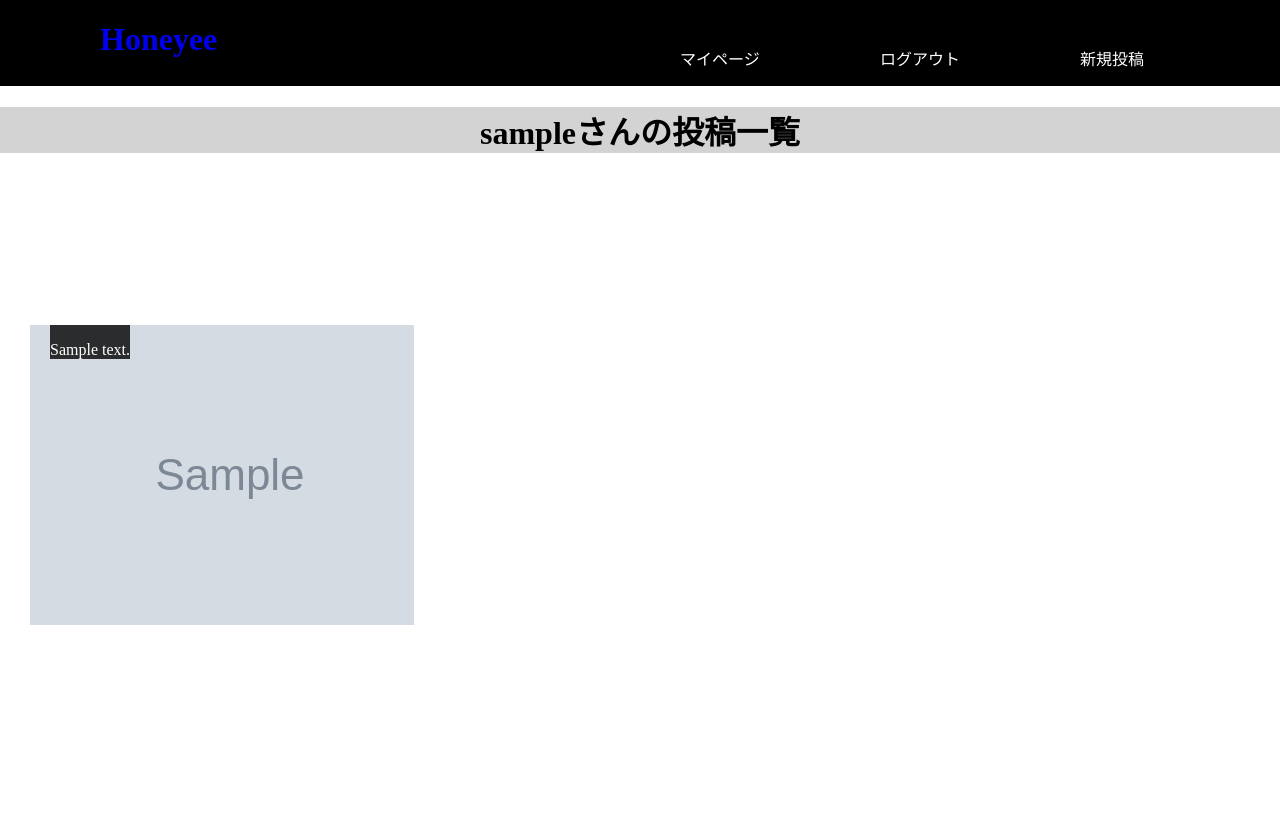
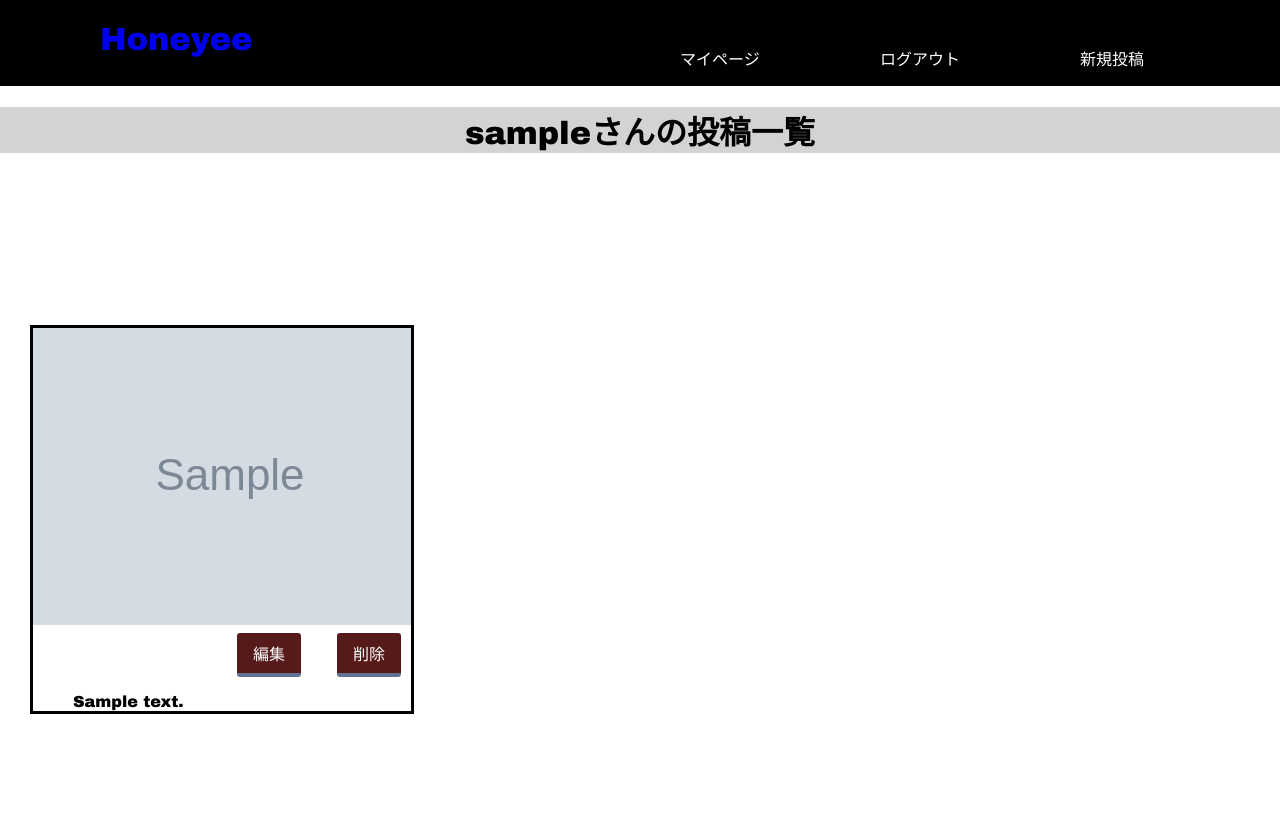
Before and after one commit to fukutitakahide/git_honeyee, a Rails app: page /users/1 in a window 1280 px wide. Before the commit the page ends 625 px from the top, so only its background shows below. Run offline with Rails 7, Linux system fonts and the light colour scheme; a user stored in the database is signed in; tables that the repository leaves empty hold one stand-in row (values such as "Sample post"); grey boxes marked "Sample" are stand-in pictures; style sheets or scripts are compiled from the project's sources; some libraries are stand-ins or nearby versions.

Commit message:
font chage

```diff
--- a/app/assets/stylesheets/tweets.scss
+++ b/app/assets/stylesheets/tweets.scss
@@ -8,6 +8,13 @@
     font-style: normal;
 }
 */
+
+
+
+h1,p,a{
+  font-family:"arial black";
+
+}
 
 /* トップメニュー*/
 
@@ -23,7 +30,7 @@ body{
 
 .title{
  margin-left:100px;
- font-family:"font";
+ font-family:"";
 }
 
 
@@ -81,12 +88,16 @@ a{
 }
 
 .list{
- margin-top:100px;
- margin-left:40px;
+border: 3px solid black;
 }
 
 .list-border{
  border: 3px solid black;
+}
+
+.name-padding{
+ padding-top: 300px;
+ padding-left: 40px;
 }
 
 .more_list{
@@ -94,15 +105,9 @@ a{
  justify-content:flex-end;
  margin:0;
  margin-top: 305px;
+ margin-right: 10px;
 }
 
-/*
-.current a:active{
- color: #f00;
-
-}
-
-*/
 .more_list li{
  flex:0 0 100px;
  text-align: end;
@@ -129,6 +134,22 @@ a{
   border-bottom: none;/*線を消す*/
 }
 
+.btn-square {
+  display: inline-block;
+  padding: 0.5em 1em;
+  text-decoration: none;
+  background:#561a1a;/*ボタン色*/
+  color: #FFF;
+  border-bottom: solid 4px #627295;
+  border-radius: 3px;
+}
+.btn-square:active {
+  /*ボタンを押したとき*/
+  -webkit-transform: translateY(4px);
+  transform: translateY(4px);/*下に動く*/
+  border-bottom: none;/*線を消す*/
+}
+
 /* newの指定 */
 
 .toukou{
@@ -136,9 +157,6 @@ a{
  background-color:lightgray;
 }
 
-/*.new-haikei{
- background-image: url("<%= s_tizu.png %>");
-}*/
 
 label{
  display:block;
@@ -159,10 +177,8 @@ label{
 /* show */
 
 .show-text{
- margin-left:20px;
+ margin-left:40px;
  display: inline-block;
- background-color: rgba(0,0,0,0.8);
- color:white;
 }
 
 .contents_post p{
--- a/app/views/users/show.html.erb
+++ b/app/views/users/show.html.erb
@@ -1,13 +1,32 @@
 <div class="contents_show">
     <h1 class="toukou"><%= @nickname %>さんの投稿一覧</h1>
+
+
+
 
     <div class="contents_row">
     <% @tweet.each do |tweet| %>
         <div class="contents_post" style="background-image: url(<%= tweet.image %>); background-size: cover;height: 300px;">
+
+        <div class="list">
+            <ul class="more_list">
+                <li>
+                    <%= link_to '編集', "/tweets/#{tweet.id}/edit", method: :get,class:"btn-square" %>
+                </li>
+                <li>
+                    <%= link_to '削除', "/tweets/#{tweet.id}", method: :delete,class:"btn-square"%>
+                </li>
+            </ul>
+
             <div class="show-text">
             <%= simple_format(tweet.text) %>
             </div>
     </div>
+    </div>
     <% end %>
-     <% paginate(@tweet) %>
-</div>
+
+    </div>
+
+ <div class="page">
+<%= paginate(@tweet) %>
+    </div>
```
Also changed, not shown: app/views/tweets/index.html.erb (+20 -9 lines).
